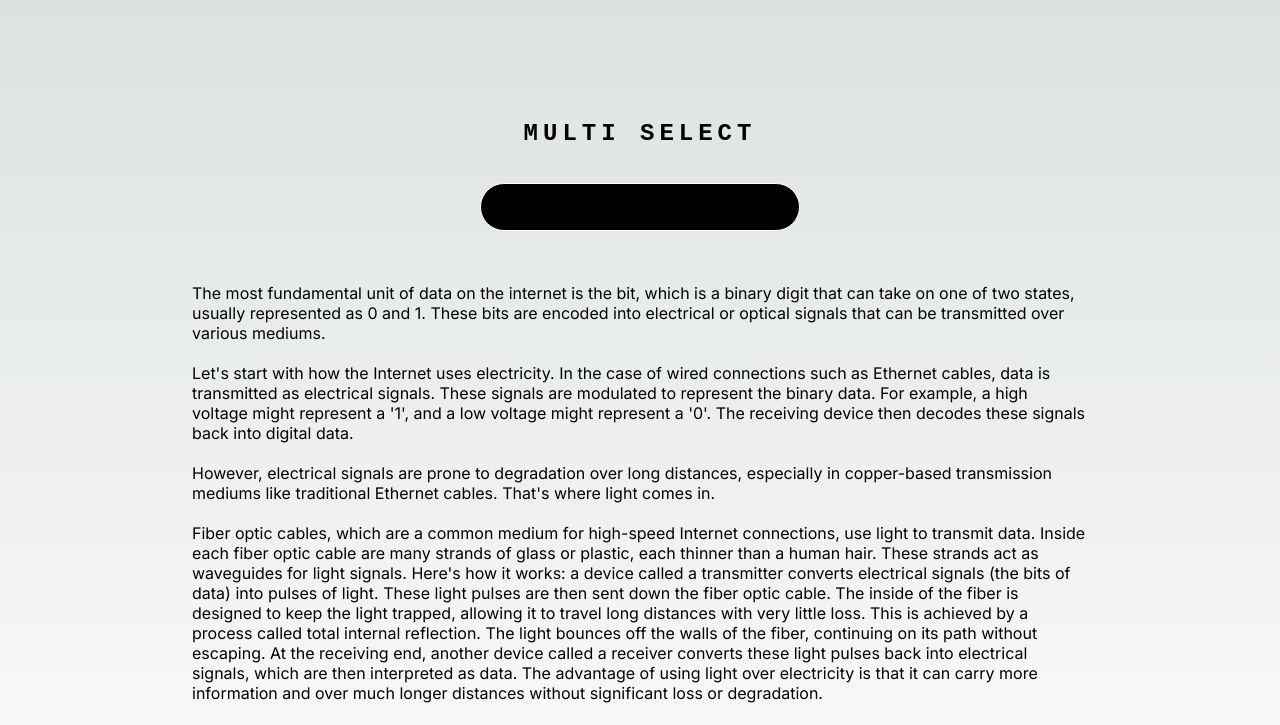
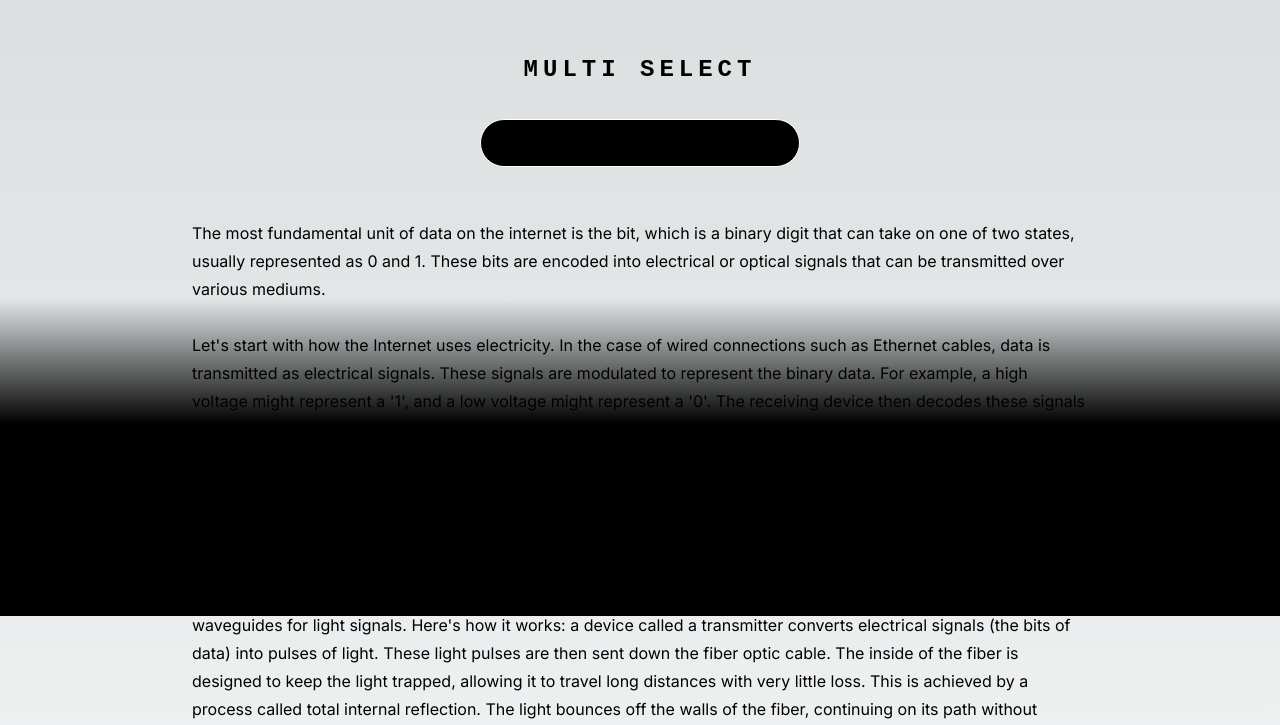
Before and after one commit to Blackadder331/Next-Multi-Select, a Next.js app: page / in a window 1280 px wide. Shown: the part 184-909 px from the top of the page. Built offline with nearby package versions, Linux system fonts and the light colour scheme.

Commit message:
added text for testing

```diff
--- a/src/app/page.module.css
+++ b/src/app/page.module.css
@@ -8,6 +8,26 @@
 }
 
 .main section {
-  padding-top: calc(50vh - 12rem);
+  padding-top: calc(30vh - 6rem);
   max-width: 70vw;
+  padding-bottom: 300px;
 }
+
+.gradient {
+  padding: 1rem;
+  background-image: linear-gradient(
+    to bottom,
+    rgba(255, 1, 1, 0) 1%,
+    #000000 40%
+  );
+  position: fixed;
+  width: 100%;
+  z-index: 2;
+  height: 320px;
+  left: 0;
+  bottom: 0;
+}
+
+.main p {
+  line-height: 1.75;
+}
--- a/src/app/page.tsx
+++ b/src/app/page.tsx
@@ -9,7 +9,9 @@ export default function Home() {
         <h1>multi select</h1>
         <br></br>
         <MultiSelect></MultiSelect>
-        <br/><br/>
+        <br />
+        <br />
+
         <p>
           The most fundamental unit of data on the internet is the bit, which is
           a binary digit that can take on one of two states, usually represented
@@ -55,6 +57,7 @@ export default function Home() {
           signals transmitted through fiber-optic cables allow for high-speed,
           long-distance data transmission.
         </p>
+        <div className={styles.gradient}></div>
       </section>
     </main>
   );
```
